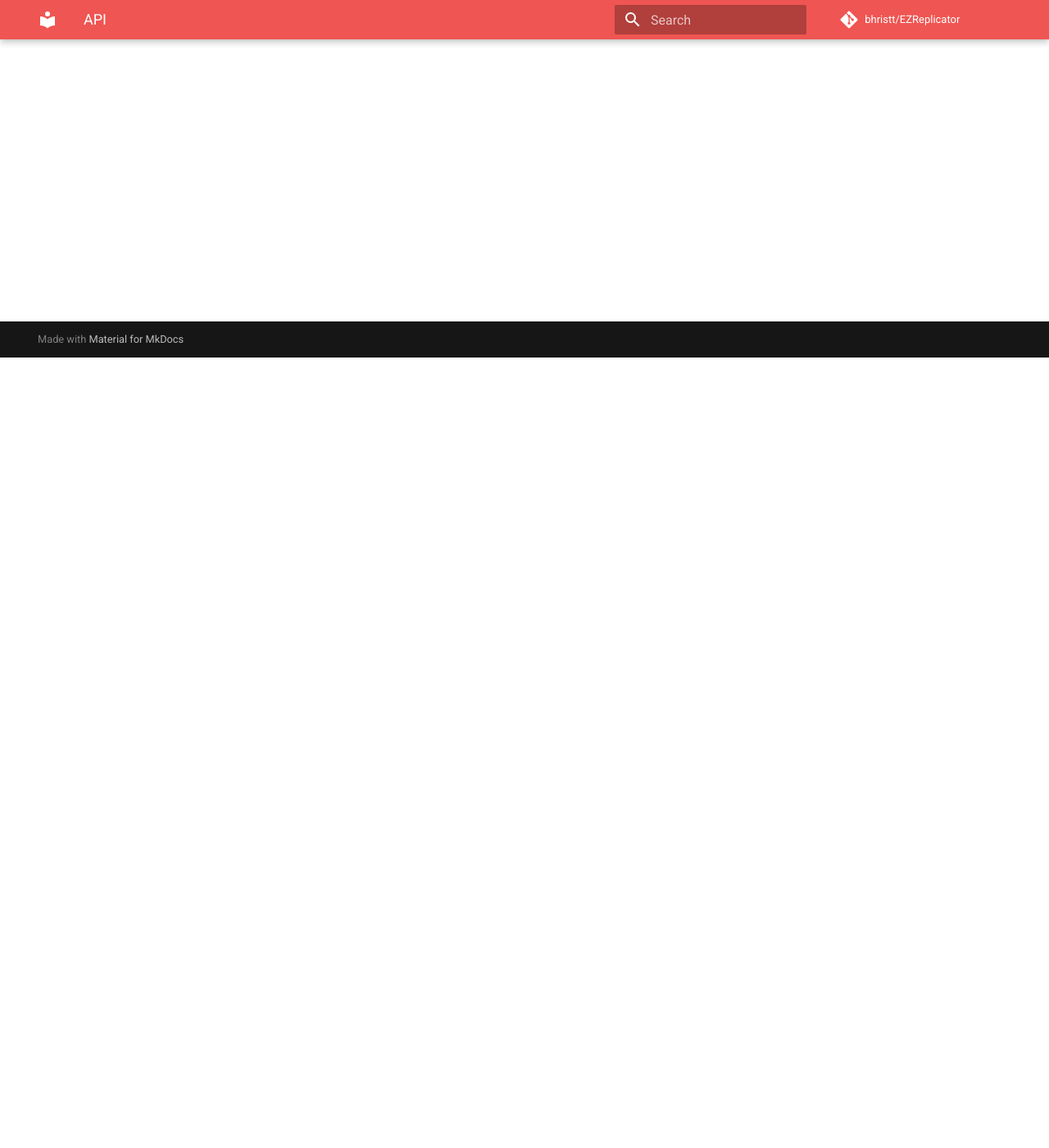
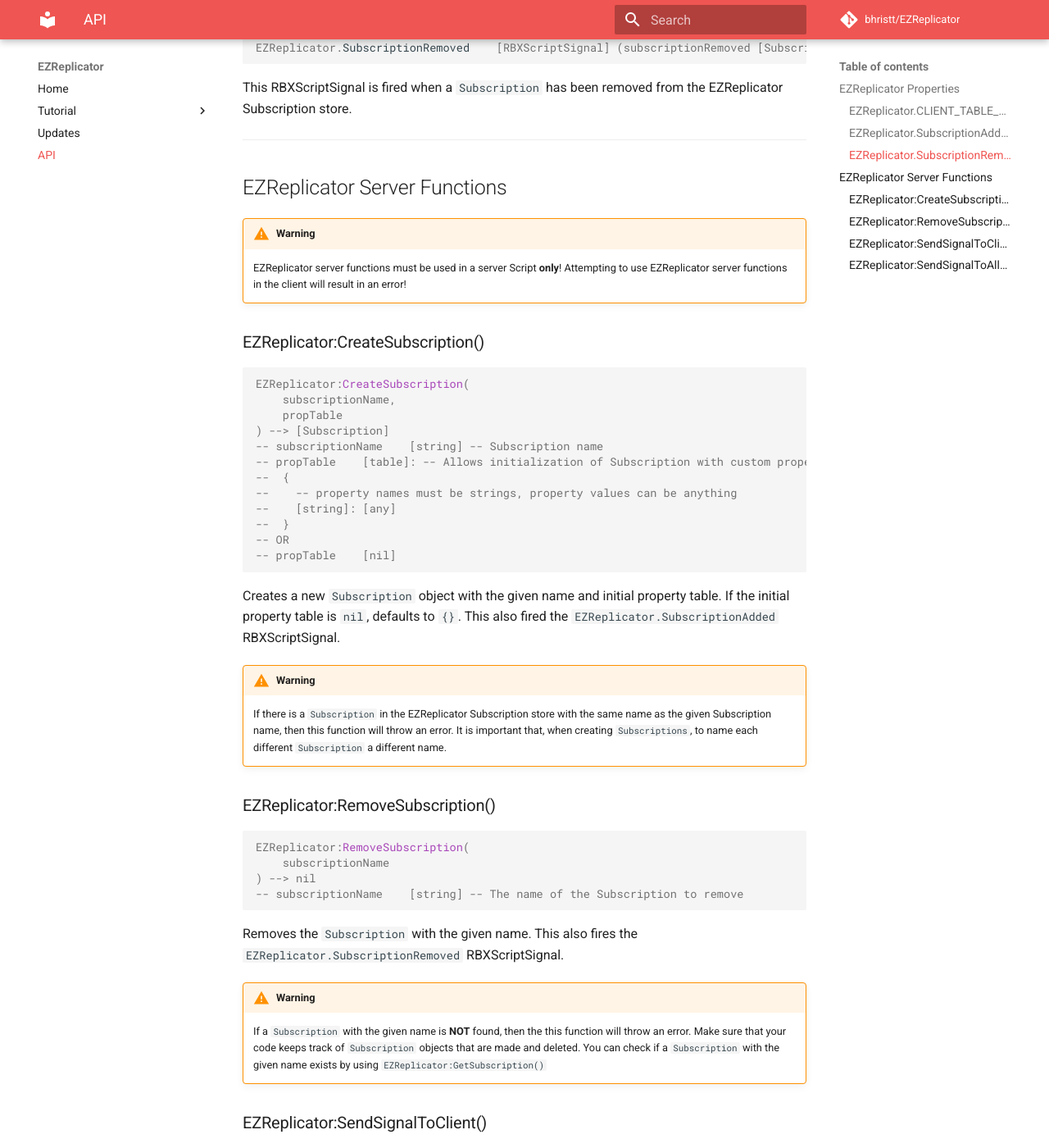
Before and after one commit to bhristt/EZReplicator, an MkDocs documentation site: the page built from docs/api.md, in a window 1280 px wide and 1400 px high, scrolled down 964 px. Shown: the whole window at 82% size. Built offline with MkDocs 1.6.1 and Material for MkDocs 9.7.7, drawn with Linux system fonts in a browser that asks for light colours; comment, search, counter and statistics services are not loaded; some of the changed text lies outside the part shown.

````diff
--- a/docs/api.md
+++ b/docs/api.md
@@ -1,21 +1,86 @@
-## EZReplicator
+!!! notice
+    Requiring the EZReplicator module from the **Client** will request the Server to send a table of all the `Subscription` objects made. If this request fails, it will retry the given amount of times specified in the **Settings** module inside the EZReplicator module.
+
+---
+
+## EZReplicator Properties
+### EZReplicator.CLIENT_TABLE_FILTER_TYPES
+```lua
+EZReplicator.CLIENT_TABLE_FILTER_TYPES    [Dictionary]
+```
+`EZReplicator.CLIENT_TABLE_FILTER_TYPES` is a dictionary containing the valid filter types of the `Subscription` client table. The client table filter type of a `Subscription` can be changed by changing `Subscription.ClientTableFilterType`. `EZReplicator.CLIENT_TABLE_FILTER_TYPES` is the dictionary:
+```lua
+EZReplicator.CLIENT_TABLE_FILTER_TYPES = {
+    WHITELIST = "WHITELIST",
+    BLACKLIST = "BLACKLIST",
+}
+```
 ### EZReplicator.SubscriptionAdded
 ```lua
-EZReplicator.SubscriptionAdded    [RBXScriptSignal]
+EZReplicator.SubscriptionAdded    [RBXScriptSignal] (newSubscription [Subscription])
 ```
-This RBXScriptSignal is fired when a new `Subscription` is added to the EZReplicator Subscription store. Connecting to it requires a function with the following format:
-```lua
-EZReplicator.SubscriptionAdded:Connect(function(newSubscription: Subscription)
-    --// code
-end)
-```
+This RBXScriptSignal is fired when a new `Subscription` is added to the EZReplicator Subscription store.
 ### EZReplicator.SubscriptionRemoved
 ```lua
-EZReplicator.SubscriptionRemoved    [RBXScriptSignal]
+EZReplicator.SubscriptionRemoved    [RBXScriptSignal] (subscriptionRemoved [Subscription])
 ```
-This RBXScriptSignal is fired when a `Subscription` has been removed from the EZReplicator Subscription store. Connecting to it requires a function with the following format:
+This RBXScriptSignal is fired when a `Subscription` has been removed from the EZReplicator Subscription store.
+
+---
+
+## EZReplicator Server Functions
+!!! warning
+    EZReplicator server functions must be used in a server Script **only**! Attempting to use EZReplicator server functions in the client will result in an error!
+
+### EZReplicator:CreateSubscription()
 ```lua
-EZReplicator:SubscriptionRemoved:Connect(function(subscriptionRemoved: Subscription)
-    --// code
-end)
+EZReplicator:CreateSubscription(
+    subscriptionName,
+    propTable
+) --> [Subscription]
+-- subscriptionName    [string] -- Subscription name
+-- propTable    [table]: -- Allows initialization of Subscription with custom properties
+--  {
+--    -- property names must be strings, property values can be anything
+--    [string]: [any]
+--  }
+-- OR
+-- propTable    [nil]
 ```
+Creates a new `Subscription` object with the given name and initial property table. If the initial property table is `nil`, defaults to `{}`. This also fired the `EZReplicator.SubscriptionAdded` RBXScriptSignal.
+
+!!! warning
+    If there is a `Subscription` in the EZReplicator Subscription store with the same name as the given Subscription name, then this function will throw an error. It is important that, when creating `Subscriptions`, to name each different `Subscription` a different name.
+
+### EZReplicator:RemoveSubscription()
+```lua
+EZReplicator:RemoveSubscription(
+    subscriptionName
+) --> nil
+-- subscriptionName    [string] -- The name of the Subscription to remove
+```
+Removes the `Subscription` with the given name. This also fires the `EZReplicator.SubscriptionRemoved` RBXScriptSignal.
+
+!!! warning
+    If a `Subscription` with the given name is **NOT** found, then the this function will throw an error. Make sure that your code keeps track of `Subscription` objects that are made and deleted. You can check if a `Subscription` with the given name exists by using `EZReplicator:GetSubscription()`
+
+### EZReplicator:SendSignalToClient()
+```lua
+EZReplicator:SendSignalToClient(
+    player,
+    signalName,
+    ...
+) --> [boolean]
+-- player    [Player] -- The player that the server is sending the signal to
+-- signalName    [string] -- The name of the signal being sent to the client
+-- ...    [any] -- The arguments being passed to the signal (supports multiple arguments)
+```
+Sends a signal with the given name to the given client. Optional arguments may be passed to the signal. If the signal was successfully sent, the function returns `true`. If the signal sending process was not successul, the function returns `false`.
+### EZReplicator:SendSignalToAllClientsExcept()
+```lua
+EZReplicator:SendSignalToAllClientsExcept(
+    plrs,
+    signalName,
+    ...
+) --> [boolean]
+```
````
Also changed, not shown: 1 other file.
